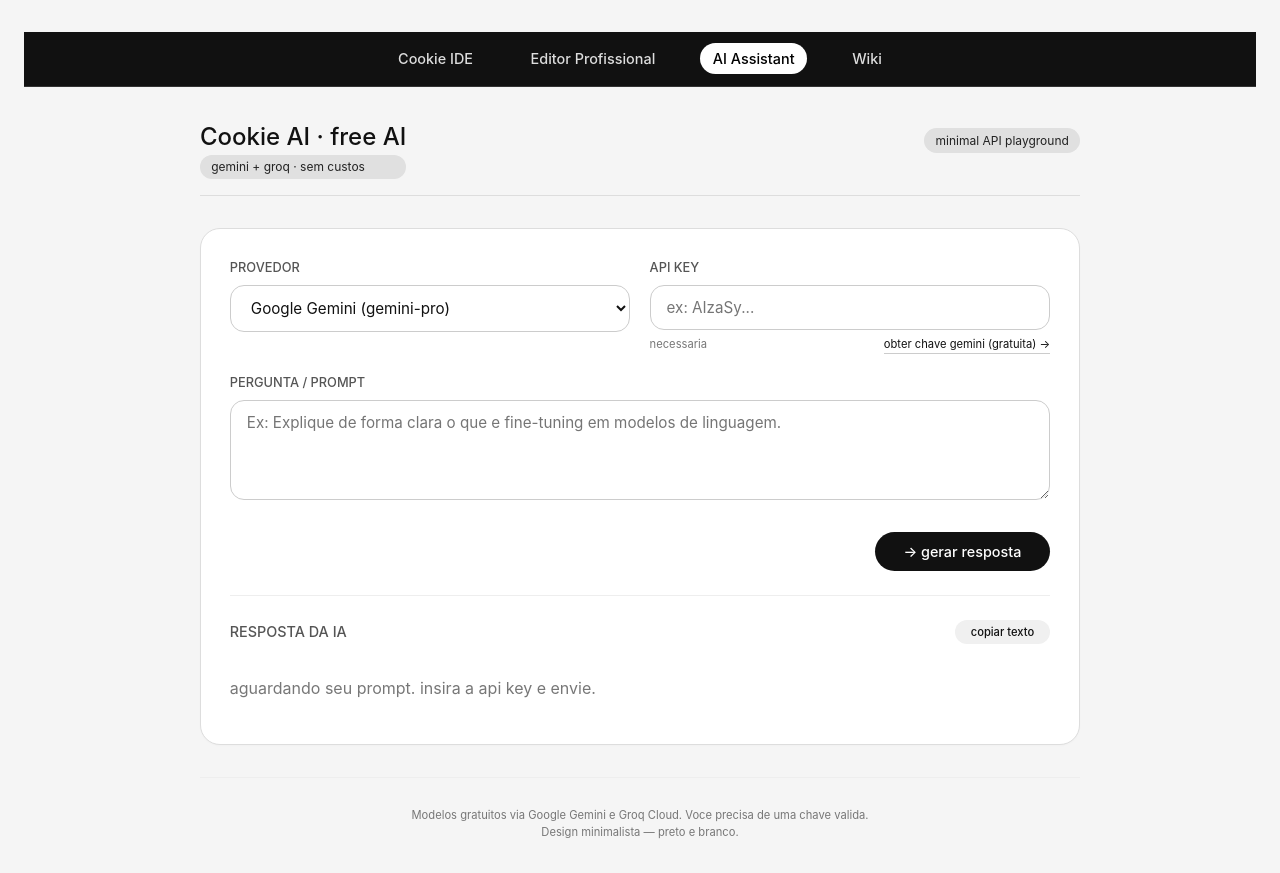
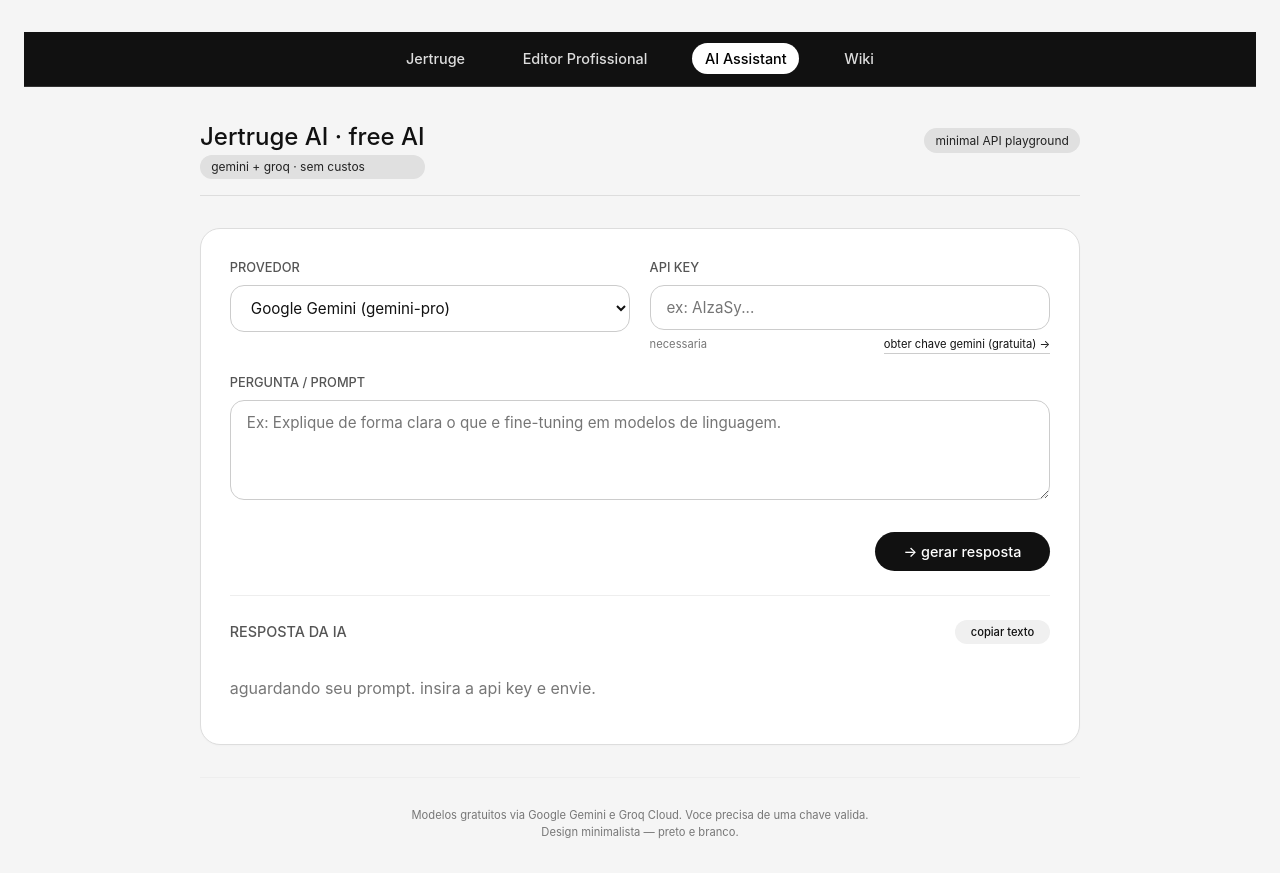
Before and after one commit to danielmcota14-byte/cookiescript, a website: page index1.html in a window 1280 px wide. Drawn offline with Linux system fonts and the light colour scheme.

Commit message:
Atualizar o index1.html

```diff
--- a/index1.html
+++ b/index1.html
@@ -3,7 +3,7 @@
 <head>
   <meta charset="UTF-8">
   <meta name="viewport" content="width=device-width, initial-scale=1.0, user-scalable=yes">
-  <title>Cookie AI - Assistente Gratuito</title>
+  <title>Jertruge AI - Assistente Gratuito</title>
   <style>
     * { margin: 0; padding: 0; box-sizing: border-box; }
     body {
@@ -111,14 +111,14 @@
 </head>
 <body>
 <div class="global-nav">
-  <a href="cookie_ide.html">Cookie IDE</a>
+  <a href="cookie_ide.html">Jertruge</a>
   <a href="index.html">Editor Profissional</a>
   <a href="index1.html" class="active">AI Assistant</a>
   <a href="index2.html">Wiki</a>
 </div>
 <div class="container">
   <div class="site-header">
-    <div class="logo-area"><h1>Cookie AI · free AI</h1><div class="badge-mini">gemini + groq · sem custos</div></div>
+    <div class="logo-area"><h1>Jertruge AI · free AI</h1><div class="badge-mini">gemini + groq · sem custos</div></div>
     <div class="badge-mini">minimal API playground</div>
   </div>
   <div class="section-card">
```
